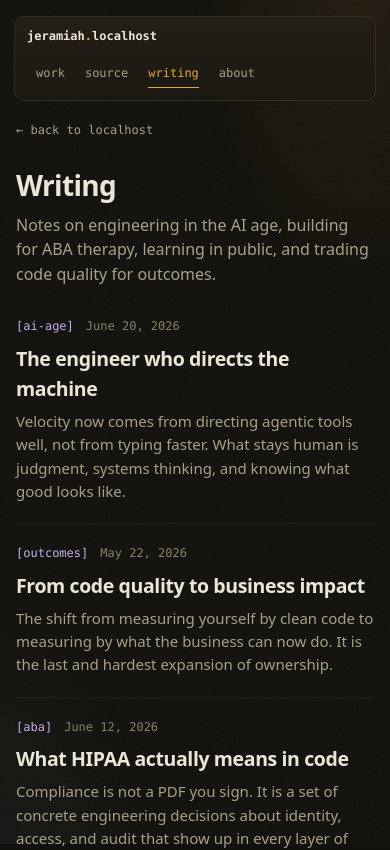
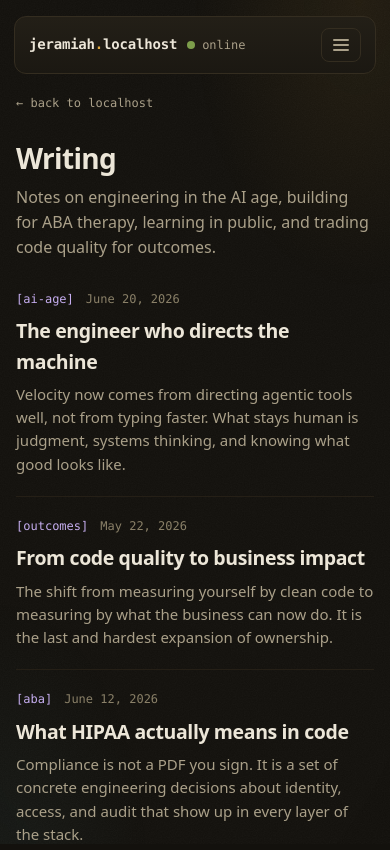
Before and after one commit to jeramiahgcoffey/jeramiahcoffey.com, a Next.js app: page /writing in a window 390 px wide. Shown: the top 850 px of the page. Built offline with nearby package versions, Linux system fonts and the light colour scheme.

Commit message:
Mobile nav: hamburger menu, fuller status line, no boot replay on client nav

```diff
--- a/app/globals.css
+++ b/app/globals.css
@@ -20,7 +20,7 @@
 
 html, body { height: 100%; }
 html { scroll-behavior: smooth; }
-:where(section, main)[id] { scroll-margin-top: 96px; }
+:where(section, main)[id] { scroll-margin-top: 84px; }
 
 body {
   background: var(--bg);
@@ -58,33 +58,71 @@ a { color: inherit; }
 
 /* ---------- top bar ---------- */
 .topbar {
-  display: flex; align-items: center; gap: 10px;
-  font-family: var(--font-mono); font-size: 12px;
-  border: 1px solid var(--line); border-radius: 10px; padding: 10px 12px;
+  /* mobile: host left, hamburger right; nav collapses to a dropdown */
+  display: flex; flex-direction: row; align-items: center; gap: 10px;
+  font-family: var(--font-mono); font-size: 13px;
+  border: 1px solid var(--line); border-radius: 12px; padding: 11px 14px;
   background: linear-gradient(180deg, var(--panel-2), var(--panel));
-  position: sticky; top: 8px; z-index: 20; flex-wrap: wrap;
+  position: sticky; top: 8px; z-index: 20;
 }
-.host { font-weight: 700; text-decoration: none; white-space: nowrap; }
+.host { font-weight: 700; text-decoration: none; white-space: nowrap; font-size: 14px; letter-spacing: -.2px; }
 .host b { color: var(--gold); }
 .host .path { color: var(--gold); display: none; }
 .pill { display: none; align-items: center; gap: 7px; color: var(--dim); font-size: 12px; white-space: nowrap; }
 .led { width: 8px; height: 8px; border-radius: 50%; background: var(--green); animation: pulse 2.6s infinite; flex: none; }
 @keyframes pulse { 0% { box-shadow: 0 0 0 0 rgba(159,206,95,.45); } 70% { box-shadow: 0 0 0 7px rgba(159,206,95,0); } 100% { box-shadow: 0 0 0 0 rgba(159,206,95,0); } }
 .spacer { flex: 1; display: none; }
-.topbar nav { display: flex; gap: 2px; }
-.topbar nav a { position: relative; font-size: 12px; color: var(--dim); text-decoration: none; padding: 8px 9px; border-radius: 6px; transition: color .15s, background .15s; }
+
+/* hamburger toggle — mobile only */
+.menu-toggle {
+  margin-left: auto; flex: none;
+  display: inline-flex; align-items: center; justify-content: center;
+  width: 40px; height: 34px; padding: 0;
+  background: transparent; border: 1px solid var(--line); border-radius: 8px;
+  color: var(--dim); cursor: pointer; transition: color .15s, border-color .15s;
+}
+.menu-toggle:hover { color: var(--gold); border-color: var(--gold); }
+.menu-toggle[aria-expanded="true"] { color: var(--gold); border-color: var(--gold); }
+.menu-toggle .bars { position: relative; width: 16px; height: 1.6px; background: currentColor; border-radius: 2px; transition: background .15s; }
+.menu-toggle .bars::before, .menu-toggle .bars::after { content: ""; position: absolute; left: 0; width: 16px; height: 1.6px; background: currentColor; border-radius: 2px; transition: transform .2s, top .2s; }
+.menu-toggle .bars::before { top: -5px; }
+.menu-toggle .bars::after { top: 5px; }
+.menu-toggle[aria-expanded="true"] .bars { background: transparent; }
+.menu-toggle[aria-expanded="true"] .bars::before { top: 0; transform: rotate(45deg); }
+.menu-toggle[aria-expanded="true"] .bars::after { top: 0; transform: rotate(-45deg); }
+
+/* nav: dropdown panel on mobile */
+.topbar nav {
+  display: none;
+  position: absolute; top: calc(100% + 6px); left: 0; right: 0; z-index: 21;
+  flex-direction: column; gap: 2px;
+  background: linear-gradient(180deg, var(--panel-2), var(--panel));
+  border: 1px solid var(--line); border-radius: 10px; padding: 7px;
+  box-shadow: 0 14px 34px rgba(0,0,0,.45);
+}
+.topbar nav.open { display: flex; }
+.topbar nav a { position: relative; font-size: 14px; color: var(--dim); text-decoration: none; padding: 11px 12px; border-radius: 7px; transition: color .15s, background .15s; }
 .topbar nav a:hover { background: var(--panel-2); color: var(--gold); }
-.topbar nav a.active { color: var(--gold); }
-.topbar nav a.active::after { content: ""; position: absolute; left: 9px; right: 9px; bottom: 2px; height: 1px; background: var(--gold); }
+.topbar nav a.active { color: var(--gold); background: var(--panel-2); box-shadow: inset 2px 0 0 var(--gold); }
 
-@media (min-width: 480px) { .pill.online { display: inline-flex; } }
-@media (min-width: 680px) { .pill.loc { display: inline-flex; } }
-@media (min-width: 1024px) { .pill.uptime { display: inline-flex; } }
-@media (min-width: 560px) {
-  .topbar { gap: 16px; font-size: 13px; padding: 12px 16px; top: 14px; flex-wrap: nowrap; }
-  .topbar nav a { font-size: 12px; padding: 6px 10px; }
+/* status line — reveal more as room allows; hamburger frees space on mobile */
+.pill.online { display: inline-flex; }
+@media (min-width: 400px) { .host .path { display: inline; } }
+@media (min-width: 460px) { .pill.loc { display: inline-flex; } }
+@media (min-width: 940px) { .pill.uptime { display: inline-flex; } }
+@media (min-width: 720px) {
+  /* wide enough for status + inline nav without clipping; hamburger below this */
+  .topbar { gap: 16px; font-size: 13px; padding: 12px 16px; top: 14px; }
+  .host { font-size: 13px; }
+  .menu-toggle { display: none; }
+  .topbar nav {
+    display: flex; position: static; flex-direction: row; gap: 2px; z-index: auto;
+    background: none; border: none; padding: 0; box-shadow: none;
+  }
+  .topbar nav a { font-size: 12px; padding: 6px 10px; background: none; box-shadow: none; }
+  .topbar nav a.active { background: none; box-shadow: none; }
+  .topbar nav a.active::after { content: ""; position: absolute; left: 10px; right: 10px; bottom: 2px; height: 1px; background: var(--gold); }
   .spacer { display: block; }
-  .host .path { display: inline; }
   :where(section, main)[id] { scroll-margin-top: 78px; }
 }
 
--- a/components/Boot.tsx
+++ b/components/Boot.tsx
@@ -2,16 +2,24 @@
 
 import { useEffect, useState } from "react";
 
+// persists across client-side navigations within a single page load, so
+// returning to home from /writing doesn't replay the boot sequence.
+// resets on a hard reload (new JS context), which is when we *want* it.
+let hasBooted = false;
+
 export default function Boot() {
-  const [done, setDone] = useState(false);
+  const [done, setDone] = useState(() => hasBooted);
   const [lines, setLines] = useState(0);
   const [fade, setFade] = useState(false);
 
   useEffect(() => {
+    if (hasBooted) return;
     if (window.matchMedia("(prefers-reduced-motion: reduce)").matches) {
+      hasBooted = true;
       setDone(true);
       return;
     }
+    hasBooted = true;
     const timers: number[] = [];
     [1, 2, 3].forEach((n, i) => timers.push(window.setTimeout(() => setLines(n), 180 * (i + 1))));
     const fadeT = window.setTimeout(() => setFade(true), 180 * 3 + 420);
--- a/components/TopBar.tsx
+++ b/components/TopBar.tsx
@@ -1,6 +1,6 @@
 "use client";
 
-import { useEffect, useState } from "react";
+import { useEffect, useRef, useState } from "react";
 import Link from "next/link";
 import { usePathname } from "next/navigation";
 import UptimeTicker from "./UptimeTicker";
@@ -20,6 +20,8 @@ export default function TopBar() {
   const pathname = usePathname();
   const onWriting = pathname?.startsWith("/writing") ?? false;
   const [active, setActive] = useState<string | null>(null);
+  const [menuOpen, setMenuOpen] = useState(false);
+  const headerRef = useRef<HTMLElement>(null);
 
   useEffect(() => {
     if (onWriting) return;
@@ -60,6 +62,28 @@ export default function TopBar() {
     });
   }, [active, onWriting]);
 
+  // dropdown: close on Escape, outside click, or growing past the mobile breakpoint
+  useEffect(() => {
+    if (!menuOpen) return;
+    const onKey = (e: KeyboardEvent) => {
+      if (e.key === "Escape") setMenuOpen(false);
+    };
+    const onPointer = (e: MouseEvent) => {
+      if (!headerRef.current?.contains(e.target as Node)) setMenuOpen(false);
+    };
+    const onResize = () => {
+      if (window.innerWidth >= 560) setMenuOpen(false);
+    };
+    window.addEventListener("keydown", onKey);
+    document.addEventListener("mousedown", onPointer);
+    window.addEventListener("resize", onResize);
+    return () => {
+      window.removeEventListener("keydown", onKey);
+      document.removeEventListener("mousedown", onPointer);
+      window.removeEventListener("resize", onResize);
+    };
+  }, [menuOpen]);
+
   const activeNav = onWriting ? "writing" : active;
   const pathLabel = onWriting ? "/writing" : active ? `/${active}` : "";
 
@@ -69,13 +93,14 @@ export default function TopBar() {
     const el = document.getElementById(id);
     if (!el) return;
     e.preventDefault();
+    setMenuOpen(false);
     el.scrollIntoView({ behavior: "smooth", block: "start" });
     window.history.replaceState(null, "", `/#${id}`);
     setActive(id);
   };
 
   return (
-    <header className="topbar mono">
+    <header className="topbar mono" ref={headerRef}>
       <Link className="host" href="/" aria-label="Home">
         jeramiah<b>.</b>localhost
         <span className="path" suppressHydrationWarning>
@@ -89,29 +114,47 @@ export default function TopBar() {
       <UptimeTicker />
       <span className="pill loc">{site.location}</span>
       <span className="spacer" />
-      <nav aria-label="Sections">
-        {NAV.map((item) =>
-          item.route ? (
+      <button
+        type="button"
+        className="menu-toggle"
+        aria-label={menuOpen ? "Close menu" : "Open menu"}
+        aria-expanded={menuOpen}
+        aria-controls="topnav"
+        onClick={() => setMenuOpen((o) => !o)}
+      >
+        <span className="bars" aria-hidden="true" />
+      </button>
+      <nav id="topnav" aria-label="Sections" className={menuOpen ? "open" : undefined}>
+        {NAV.map((item) => {
+          const cls = activeNav === item.id ? "active" : undefined;
+          // routed link (writing), or a hash link when we're off the home page:
+          // use next/link so it's a client-side nav (no full reload, no boot replay)
+          if (item.route || onWriting) {
+            return (
               <Link
                 key={item.id}
                 href={item.href}
-              className={activeNav === item.id ? "active" : undefined}
-              aria-current={activeNav === item.id ? "page" : undefined}
+                className={cls}
+                aria-current={cls ? "page" : undefined}
+                onClick={() => setMenuOpen(false)}
               >
                 {item.label}
               </Link>
-          ) : (
+            );
+          }
+          // on home: smooth-scroll to the in-page section
+          return (
             <a
               key={item.id}
               href={item.href}
-              className={activeNav === item.id ? "active" : undefined}
-              aria-current={activeNav === item.id ? "true" : undefined}
+              className={cls}
+              aria-current={cls ? "true" : undefined}
               onClick={(e) => jump(e, item.id)}
             >
               {item.label}
             </a>
-          ),
-        )}
+          );
+        })}
       </nav>
     </header>
   );
```
Lines whose indentation alone changed are shown as unchanged.
